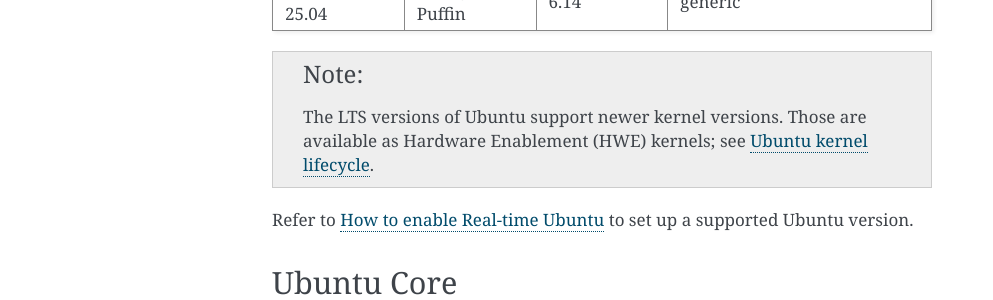
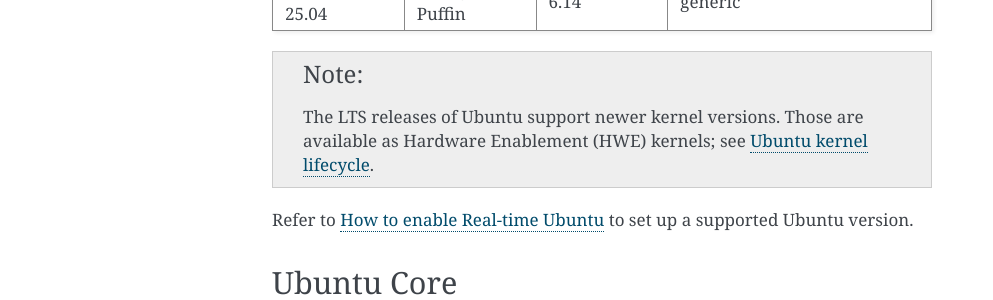
Before and after one commit to canonical/real-time-ubuntu-docs, a Sphinx documentation site: the page built from docs/reference/releases.rst, in a window 1280 px wide. Shown: the part 447-747 px from the top of the page, without its empty margins (148-1141 px from the left). Built offline with Sphinx 7.4.7, drawn with Linux system fonts in a browser that asks for light colours.

Commit message:
Minor fixes to the text
Signed-off-by: Farshid Tavakolizadeh <farshid.tavakolizadeh@canonical.com>

```diff
--- a/docs/reference/releases.rst
+++ b/docs/reference/releases.rst
@@ -31,7 +31,7 @@
 
 .. note::
 
-  The LTS versions of Ubuntu support newer kernel versions. Those are available as Hardware Enablement (HWE) kernels; see `Ubuntu kernel lifecycle`_.
+  The LTS releases of Ubuntu support newer kernel versions. Those are available as Hardware Enablement (HWE) kernels; see `Ubuntu kernel lifecycle`_.
 
 Refer to :doc:`../how-to/enable-real-time-ubuntu` to set up a supported Ubuntu version.
 
```
Also changed, not shown: docs/how-to/uc-install-real-time-kernel.md (+2 -2 lines).
